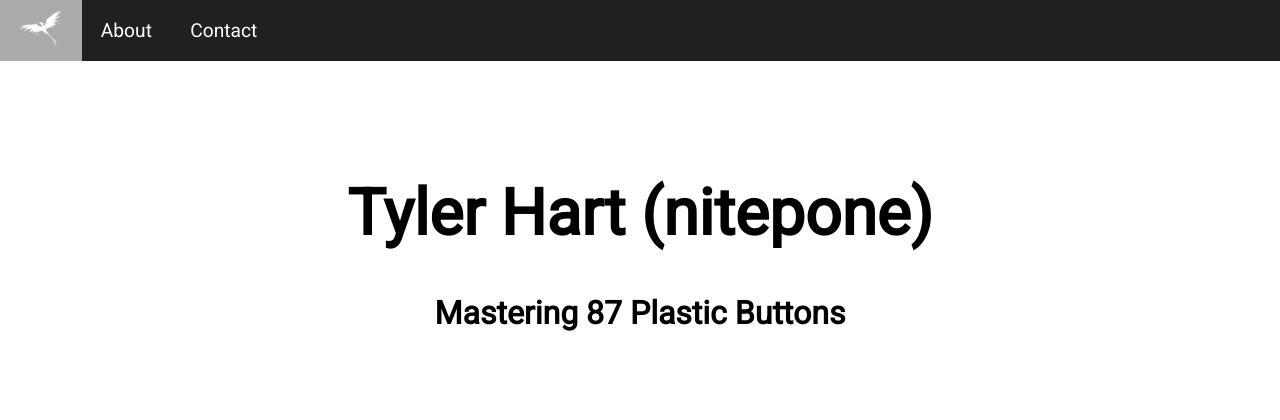
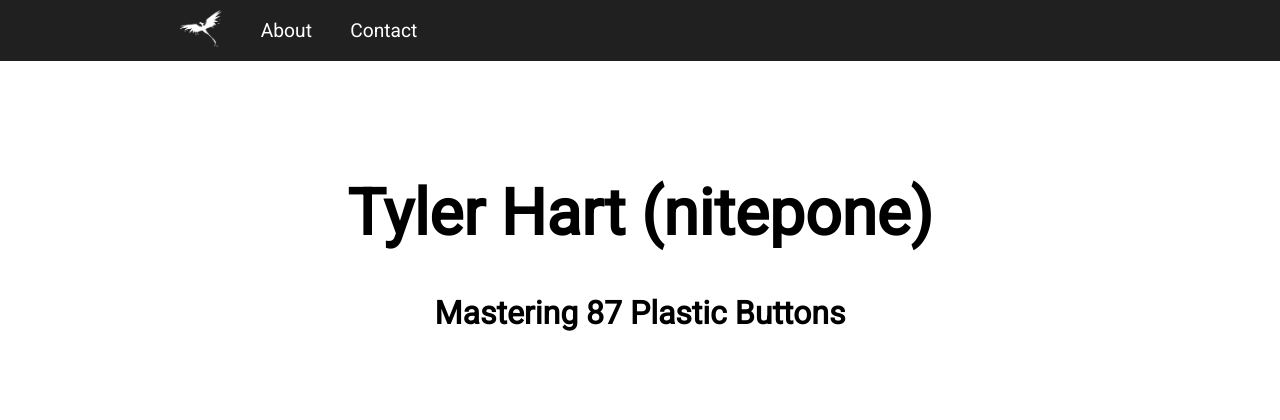
Before and after one commit to Nitepone/Philomena, a PHP site: page / in a window 1280 px wide. Shown: the top 420 px of the page. Run offline with PHP 8.4, Linux system fonts and the light colour scheme; some libraries are stand-ins or nearby versions.

Commit message:
Update navbar sizing

```diff
--- a/style.css
+++ b/style.css
@@ -17,6 +17,8 @@ body {
   position:fixed;
   top:0;
   width:100%;
+  padding-left: calc(50% - 30em);
+  padding-right: calc(50% - 30em);
 }
 
 .navbar a {
```
